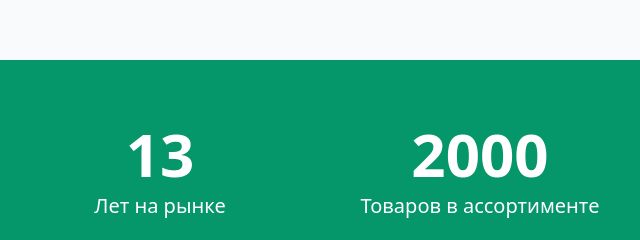
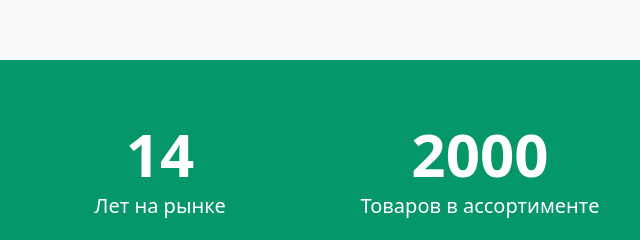
Before and after one commit to Saymon0/Rugby-World, a website built with Vite: page index.html in a window 1280 px wide. Shown: the part 1240-1480 px from the top of the page, 0-640 px from the left. Built offline with nearby package versions, Linux system fonts and the light colour scheme.

Commit message:
Update index.html

```diff
--- a/index.html
+++ b/index.html
@@ -329,7 +329,7 @@
 					<div class="animate-fade-in-up">
 						<div
 							class="text-5xl md:text-6xl font-bold mb-2 counter"
-							data-target="13"
+							data-target="14"
 						>
 							0
 						</div>
```
